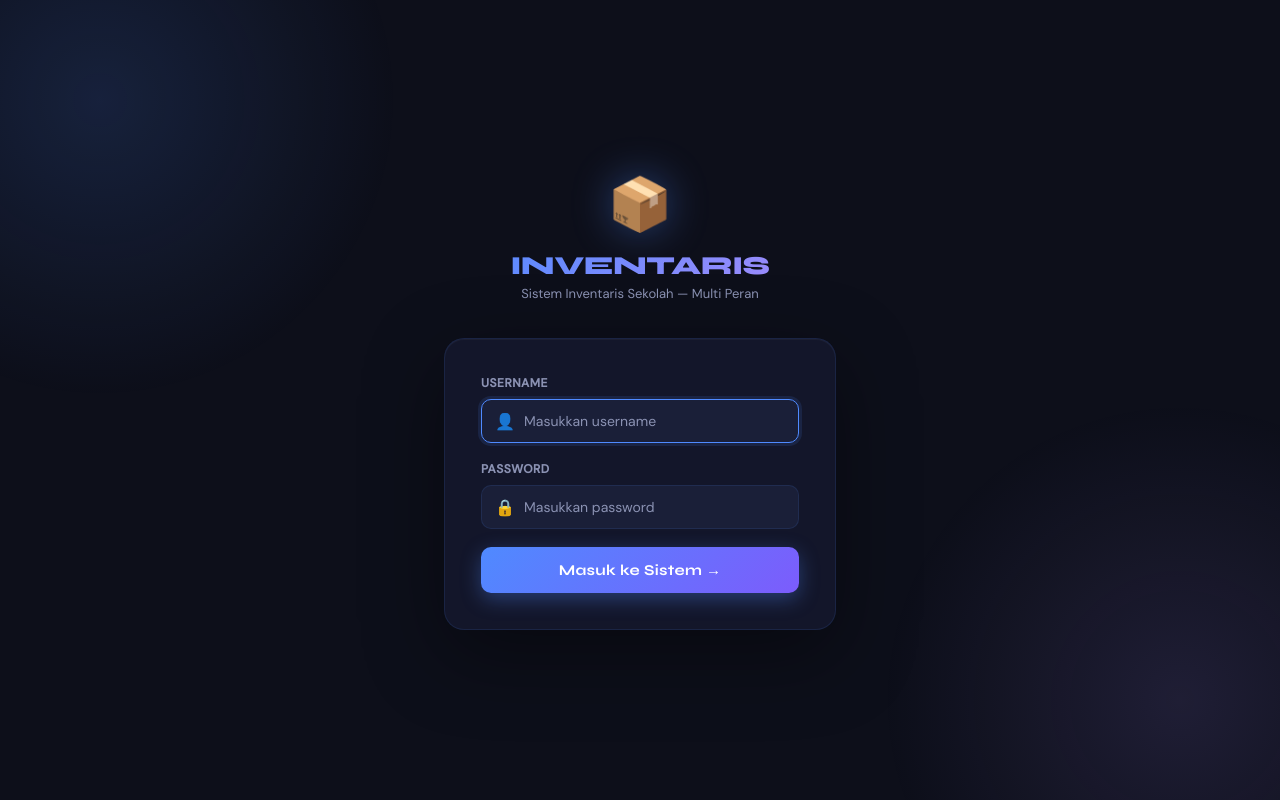
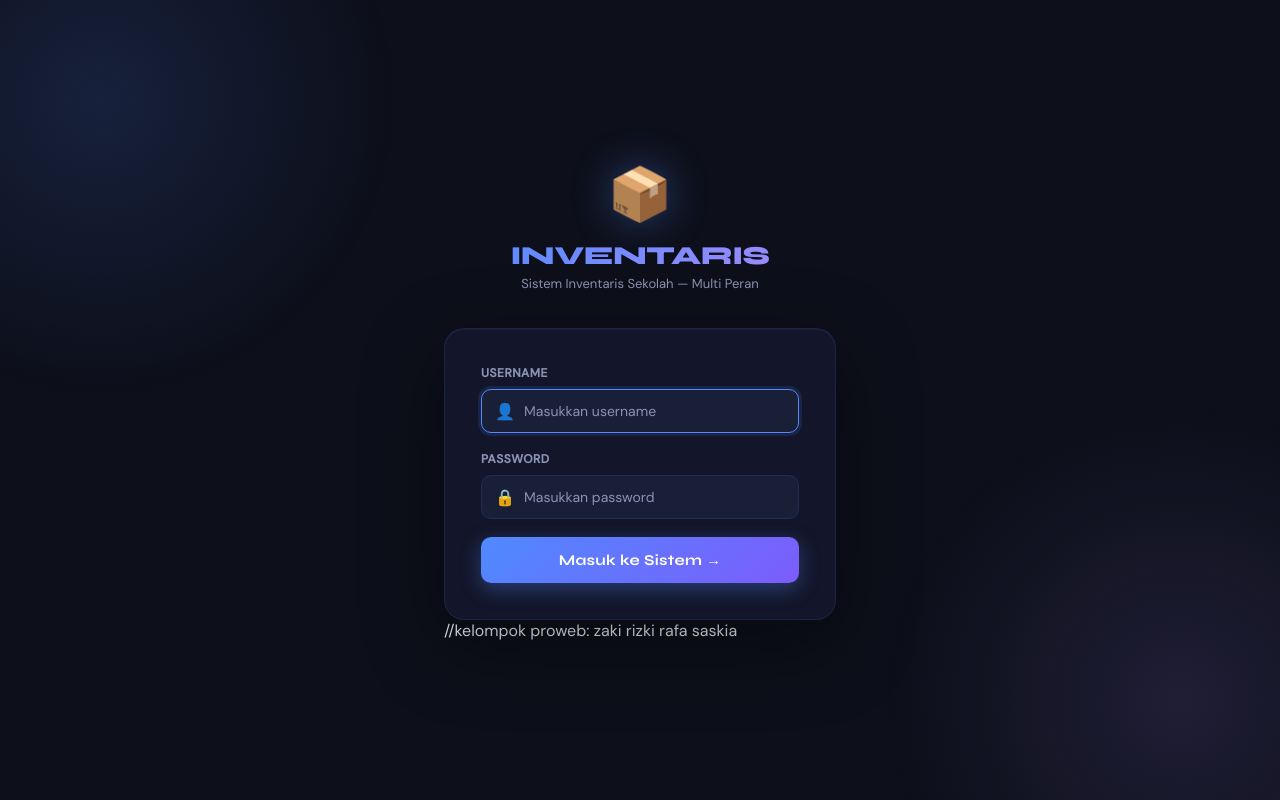
Before and after one commit to albukhoririzki1-alt/tugas_proweb_inventaris, a PHP site: page /login.php in a window 1280 px wide. Run offline with PHP 8.4, Linux system fonts and the light colour scheme.

Commit message:
memberikan komentar pada login

```diff
--- a/login.php
+++ b/login.php
@@ -326,3 +326,10 @@ if ($_SERVER['REQUEST_METHOD'] === 'POST') {
 </body>
 
 </html>
+
+
+//kelompok proweb:
+zaki
+rizki
+rafa
+saskia
```
